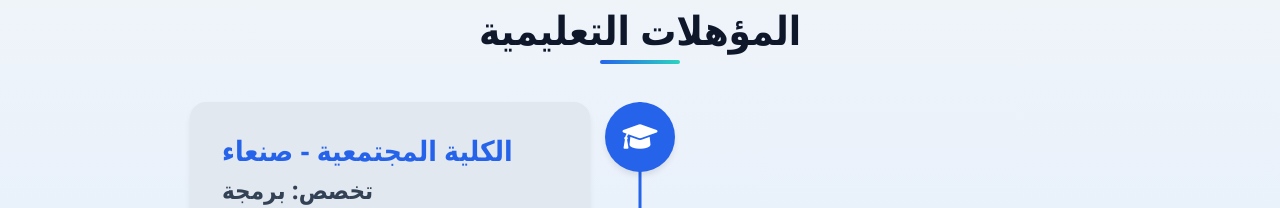
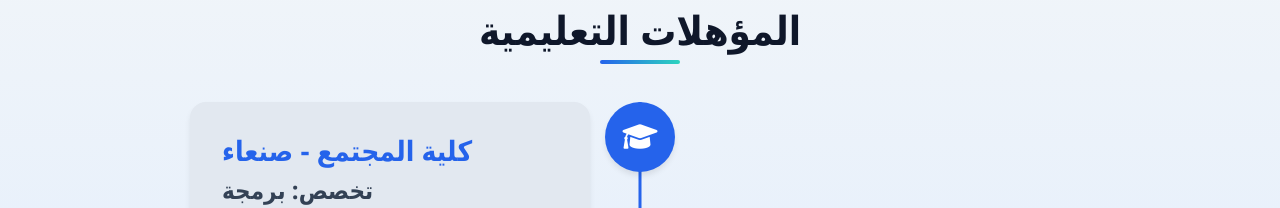
Before and after one commit to abdalwely/abdalwelycv, a website built with Vite: page index.html in a window 1280 px wide. Shown: the part 2180-2388 px from the top of the page. Built offline with nearby package versions, Linux system fonts and the light colour scheme.

```diff
--- a/index.html
+++ b/index.html
@@ -124,7 +124,7 @@
                     <div class="timeline-item">
                         <div class="timeline-icon"><i class="fas fa-graduation-cap"></i></div>
                         <div class="timeline-content">
-                            <h3>الكلية المجتمعية - صنعاء</h3>
+                            <h3>كلية المجتمع - صنعاء</h3>
                             <h4>تخصص: برمجة</h4>
                             <span class="timeline-date">2021 – 2024</span>
                             <p>حاصل على المركز الأول في القسم الأكاديمي</p>
```
